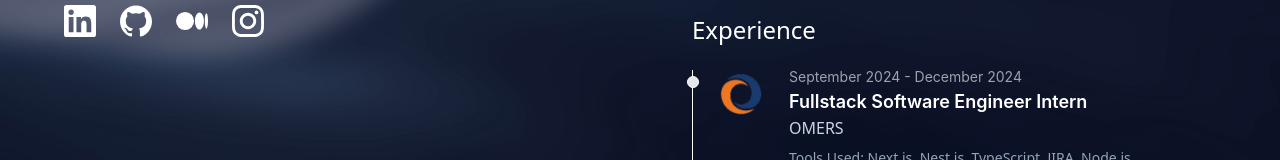
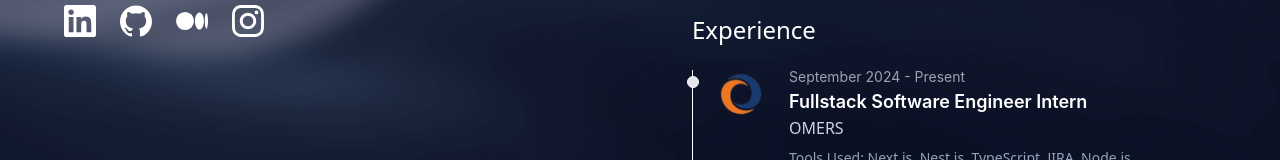
Before and after one commit to faizaanqureshi/faizaan-website, a React (Create React App) app: page / in a window 1280 px wide. Shown: the part 587-747 px from the top of the page. Built offline with nearby package versions, Linux system fonts and the light colour scheme.

Commit message:
Update App.js

```diff
--- a/src/App.js
+++ b/src/App.js
@@ -53,7 +53,7 @@ function App() {
               <div class="absolute w-3 h-3 bg-gray-200 rounded-full mt-1.5 -start-1.5 border border-white"></div>
               <img className='w-12 h-12' src='omers.png' />
               <div className='flex flex-col pl-6 pr-6'>
-                <time class="mb-1 text-sm font-normal leading-none text-gray-400">September 2024 - December 2024</time>
+                <time class="mb-1 text-sm font-normal leading-none text-gray-400">September 2024 - Present</time>
                 <h3 class="text-lg font-semibold text-white">Fullstack Software Engineer Intern</h3>
                 <p className='font-sans text-slate-300'>OMERS</p>
                 <p className='font-sans text-slate-400 text-sm pt-2'>Tools Used: Next.js, Nest.js, TypeScript, JIRA, Node.js</p>
```
